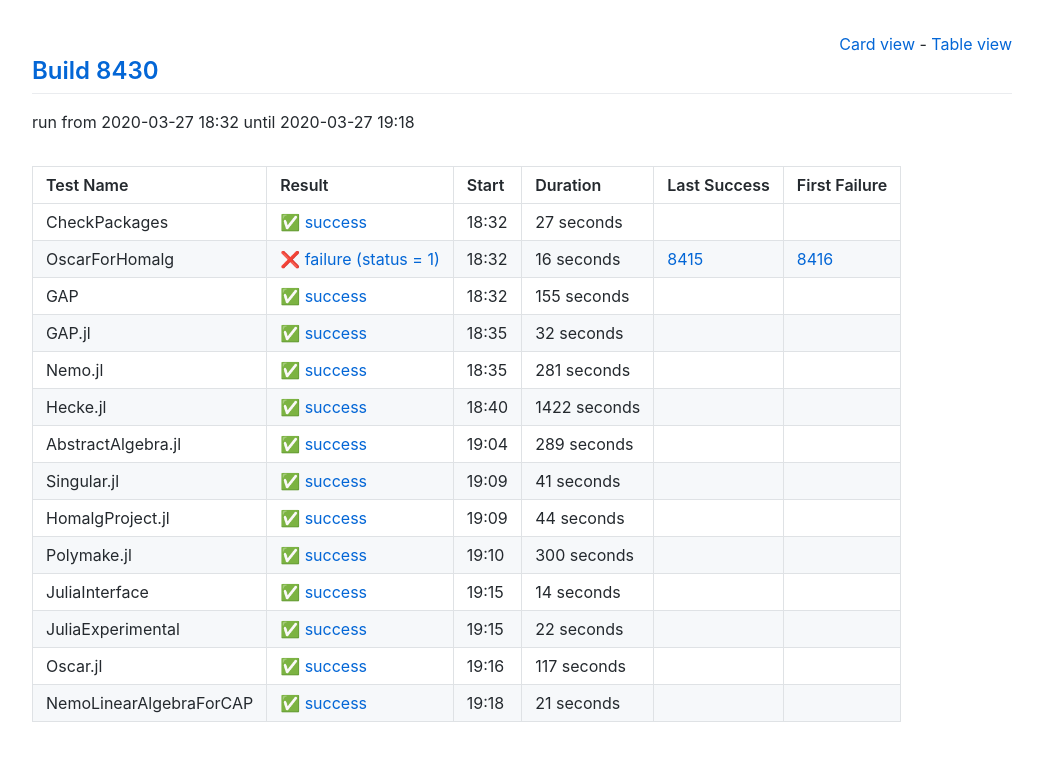
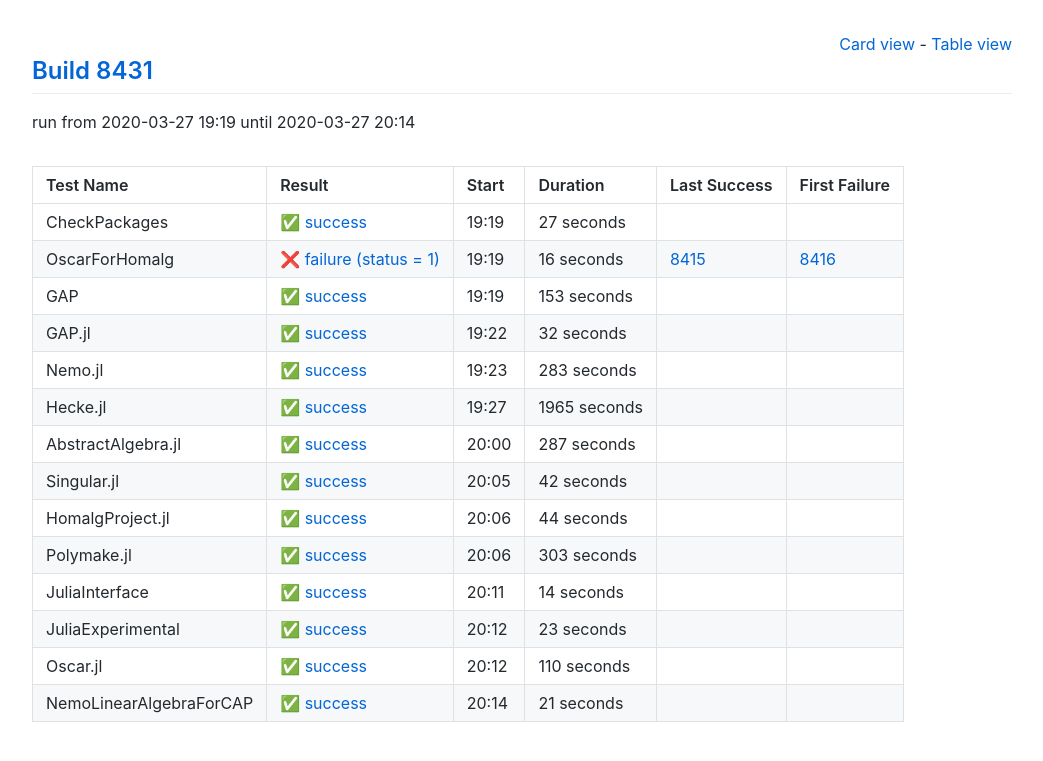
Before and after one commit to oscar-system/oscar-ci-status, a Jekyll site: the page built from table.html, in a window 1280 px wide. Shown: the top 761 px of the page, without its empty margins (118-1161 px from the left). Built offline with Jekyll 4.4.1, drawn with Linux system fonts in a browser that asks for light colours.

Commit message:
Build 8431

```diff
--- a/_data/ci.yml
+++ b/_data/ci.yml
@@ -1,5 +1,5 @@
-build: 8430
-build_url: https://oscarci.mathematik.uni-kl.de/job/oscar/8430/
+build: 8431
+build_url: https://oscarci.mathematik.uni-kl.de/job/oscar/8431/
 job: oscar
 tests:
 - duration: 27
@@ -8,9 +8,9 @@ tests:
   first_failure_url: null
   last_success: false
   last_success_url: null
-  log: https://oscarci.mathematik.uni-kl.de/job/oscar/8430/artifact/logs/build-8430/CheckPackages.log
+  log: https://oscarci.mathematik.uni-kl.de/job/oscar/8431/artifact/logs/build-8431/CheckPackages.log
   name: CheckPackages
-  start: 2020-03-27 18:32
+  start: 2020-03-27 19:19
   status: success
   success: true
 - duration: 16
@@ -19,20 +19,20 @@ tests:
   first_failure_url: https://oscarci.mathematik.uni-kl.de/job/oscar/8416/
   last_success: 8415
   last_success_url: https://oscarci.mathematik.uni-kl.de/job/oscar/8415/
-  log: https://oscarci.mathematik.uni-kl.de/job/oscar/8430/artifact/logs/build-8430/OscarForHomalg.log
+  log: https://oscarci.mathematik.uni-kl.de/job/oscar/8431/artifact/logs/build-8431/OscarForHomalg.log
   name: OscarForHomalg
-  start: 2020-03-27 18:32
+  start: 2020-03-27 19:19
   status: failure
   success: false
-- duration: 155
+- duration: 153
   exitcode: 0
   first_failure: false
   first_failure_url: null
   last_success: false
   last_success_url: null
-  log: https://oscarci.mathematik.uni-kl.de/job/oscar/8430/artifact/logs/build-8430/GAP.log
+  log: https://oscarci.mathematik.uni-kl.de/job/oscar/8431/artifact/logs/build-8431/GAP.log
   name: GAP
-  start: 2020-03-27 18:32
+  start: 2020-03-27 19:19
   status: success
   success: true
 - duration: 32
@@ -41,53 +41,53 @@ tests:
   first_failure_url: null
   last_success: false
   last_success_url: null
-  log: https://oscarci.mathematik.uni-kl.de/job/oscar/8430/artifact/logs/build-8430/GAP.jl.log
+  log: https://oscarci.mathematik.uni-kl.de/job/oscar/8431/artifact/logs/build-8431/GAP.jl.log
   name: GAP.jl
-  start: 2020-03-27 18:35
+  start: 2020-03-27 19:22
   status: success
   success: true
-- duration: 281
+- duration: 283
   exitcode: 0
   first_failure: false
   first_failure_url: null
   last_success: false
   last_success_url: null
-  log: https://oscarci.mathematik.uni-kl.de/job/oscar/8430/artifact/logs/build-8430/Nemo.jl.log
+  log: https://oscarci.mathematik.uni-kl.de/job/oscar/8431/artifact/logs/build-8431/Nemo.jl.log
   name: Nemo.jl
-  start: 2020-03-27 18:35
+  start: 2020-03-27 19:23
   status: success
   success: true
-- duration: 1422
+- duration: 1965
   exitcode: 0
   first_failure: false
   first_failure_url: null
   last_success: false
   last_success_url: null
-  log: https://oscarci.mathematik.uni-kl.de/job/oscar/8430/artifact/logs/build-8430/Hecke.jl.log
+  log: https://oscarci.mathematik.uni-kl.de/job/oscar/8431/artifact/logs/build-8431/Hecke.jl.log
   name: Hecke.jl
-  start: 2020-03-27 18:40
+  start: 2020-03-27 19:27
   status: success
   success: true
-- duration: 289
+- duration: 287
   exitcode: 0
   first_failure: false
   first_failure_url: null
   last_success: false
   last_success_url: null
-  log: https://oscarci.mathematik.uni-kl.de/job/oscar/8430/artifact/logs/build-8430/AbstractAlgebra.jl.log
+  log: https://oscarci.mathematik.uni-kl.de/job/oscar/8431/artifact/logs/build-8431/AbstractAlgebra.jl.log
   name: AbstractAlgebra.jl
-  start: 2020-03-27 19:04
+  start: 2020-03-27 20:00
   status: success
   success: true
-- duration: 41
+- duration: 42
   exitcode: 0
   first_failure: false
   first_failure_url: null
   last_success: false
   last_success_url: null
-  log: https://oscarci.mathematik.uni-kl.de/job/oscar/8430/artifact/logs/build-8430/Singular.jl.log
+  log: https://oscarci.mathematik.uni-kl.de/job/oscar/8431/artifact/logs/build-8431/Singular.jl.log
   name: Singular.jl
-  start: 2020-03-27 19:09
+  start: 2020-03-27 20:05
   status: success
   success: true
 - duration: 44
@@ -96,20 +96,20 @@ tests:
   first_failure_url: null
   last_success: false
   last_success_url: null
-  log: https://oscarci.mathematik.uni-kl.de/job/oscar/8430/artifact/logs/build-8430/HomalgProject.jl.log
+  log: https://oscarci.mathematik.uni-kl.de/job/oscar/8431/artifact/logs/build-8431/HomalgProject.jl.log
   name: HomalgProject.jl
-  start: 2020-03-27 19:09
+  start: 2020-03-27 20:06
   status: success
   success: true
-- duration: 300
+- duration: 303
   exitcode: 0
   first_failure: false
   first_failure_url: null
   last_success: false
   last_success_url: null
-  log: https://oscarci.mathematik.uni-kl.de/job/oscar/8430/artifact/logs/build-8430/Polymake.jl.log
+  log: https://oscarci.mathematik.uni-kl.de/job/oscar/8431/artifact/logs/build-8431/Polymake.jl.log
   name: Polymake.jl
-  start: 2020-03-27 19:10
+  start: 2020-03-27 20:06
   status: success
   success: true
 - duration: 14
@@ -118,31 +118,31 @@ tests:
   first_failure_url: null
   last_success: false
   last_success_url: null
-  log: https://oscarci.mathematik.uni-kl.de/job/oscar/8430/artifact/logs/build-8430/JuliaInterface.log
+  log: https://oscarci.mathematik.uni-kl.de/job/oscar/8431/artifact/logs/build-8431/JuliaInterface.log
   name: JuliaInterface
-  start: 2020-03-27 19:15
+  start: 2020-03-27 20:11
   status: success
   success: true
-- duration: 22
+- duration: 23
   exitcode: 0
   first_failure: false
   first_failure_url: null
   last_success: false
   last_success_url: null
-  log: https://oscarci.mathematik.uni-kl.de/job/oscar/8430/artifact/logs/build-8430/JuliaExperimental.log
+  log: https://oscarci.mathematik.uni-kl.de/job/oscar/8431/artifact/logs/build-8431/JuliaExperimental.log
   name: JuliaExperimental
-  start: 2020-03-27 19:15
+  start: 2020-03-27 20:12
   status: success
   success: true
-- duration: 117
+- duration: 110
   exitcode: 0
   first_failure: false
   first_failure_url: null
   last_success: false
   last_success_url: null
-  log: https://oscarci.mathematik.uni-kl.de/job/oscar/8430/artifact/logs/build-8430/Oscar.jl.log
+  log: https://oscarci.mathematik.uni-kl.de/job/oscar/8431/artifact/logs/build-8431/Oscar.jl.log
   name: Oscar.jl
-  start: 2020-03-27 19:16
+  start: 2020-03-27 20:12
   status: success
   success: true
 - duration: 21
@@ -151,8 +151,8 @@ tests:
   first_failure_url: null
   last_success: false
   last_success_url: null
-  log: https://oscarci.mathematik.uni-kl.de/job/oscar/8430/artifact/logs/build-8430/NemoLinearAlgebraForCAP.log
+  log: https://oscarci.mathematik.uni-kl.de/job/oscar/8431/artifact/logs/build-8431/NemoLinearAlgebraForCAP.log
   name: NemoLinearAlgebraForCAP
-  start: 2020-03-27 19:18
+  start: 2020-03-27 20:14
   status: success
   success: true
```
Also changed, not shown: README.md.
